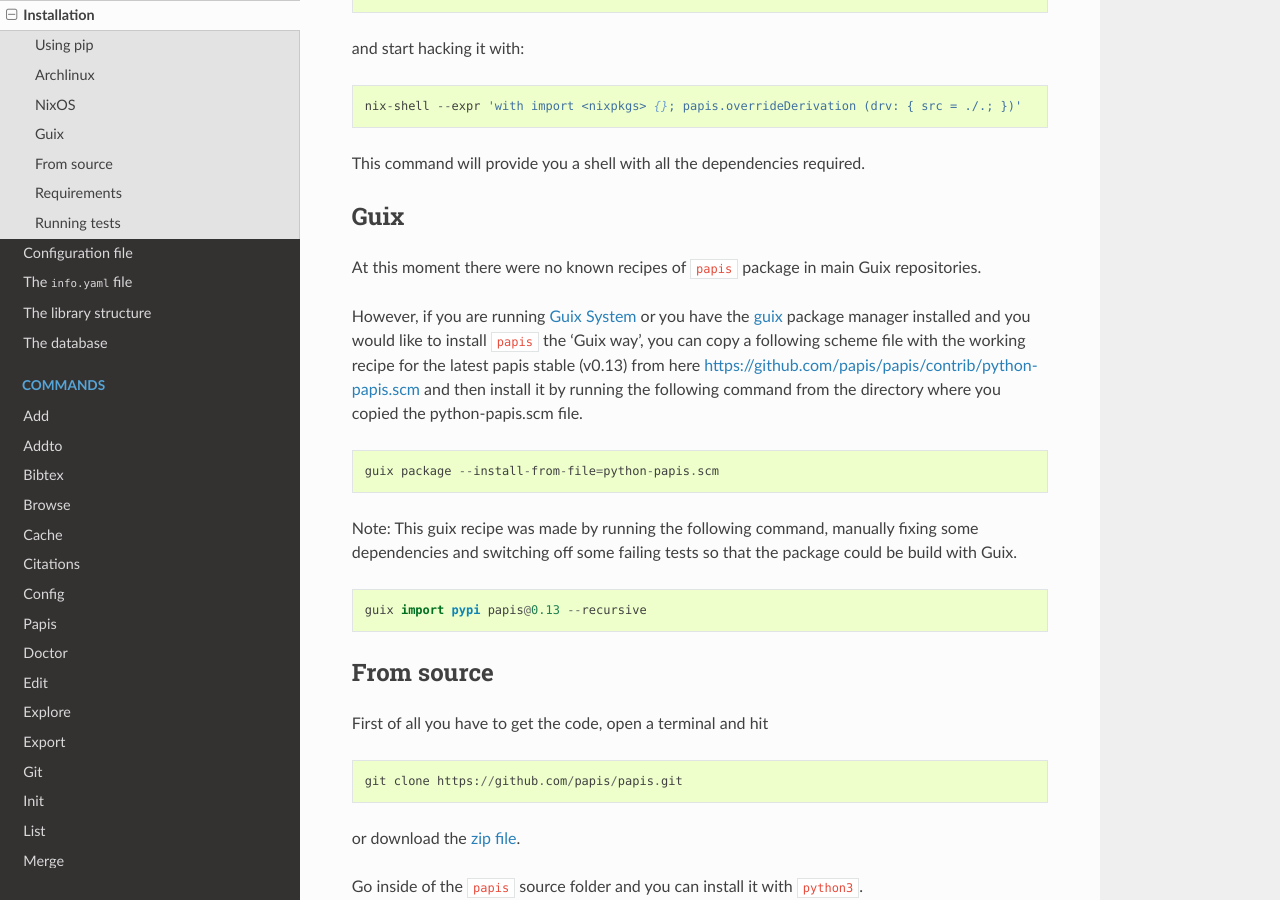
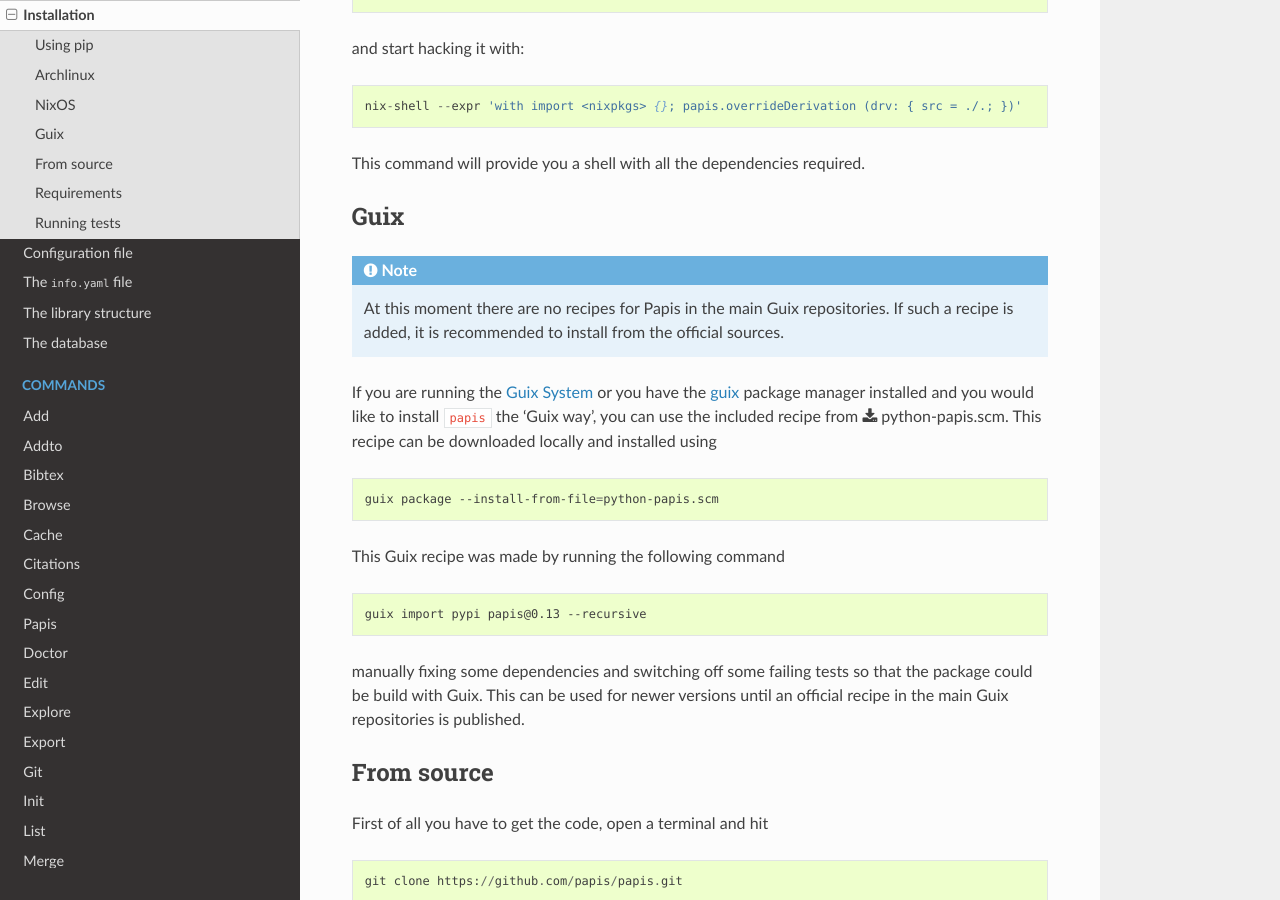
Before and after one commit to papis/papis, a Sphinx documentation site: the page built from doc/source/install.rst, in a window 1280 px wide and 900 px high, scrolled down 1164 px. Built offline with Sphinx 7.4.7 and the Read the Docs theme 2.0.0, drawn with Linux system fonts in a browser that asks for light colours.

Commit message:
docs: rephrase guix install instructions

```diff
--- a/doc/source/install.rst
+++ b/doc/source/install.rst
@@ -74,20 +74,32 @@
 
 Guix
 ----
-At this moment there were no known recipes of ``papis`` package in main Guix repositories.
 
-However, if you are running `Guix System <https://guix.gnu.org/>`__ or you have the
-`guix <https://guix.gnu.org/>`__ package manager installed and you would like to install ``papis`` the 'Guix way', you can copy a following scheme file with the working recipe for the latest papis stable (v0.13) from here https://github.com/papis/papis/contrib/python-papis.scm and then install it by running the following command from the directory where you copied the python-papis.scm file.
+.. note::
 
-::
+    At this moment there are no recipes for Papis in the main Guix repositories.
+    If such a recipe is added, it is recommended to install from the official
+    sources.
 
-  guix package --install-from-file=python-papis.scm
+If you are running the `Guix System <https://guix.gnu.org/>`__ or you have the
+`guix <https://guix.gnu.org/>`__ package manager installed and you would like
+to install ``papis`` the 'Guix way', you can use the included recipe from
+:download:`python-papis.scm <../../contrib/python-papis.scm>`. This recipe can
+be downloaded locally and installed using
 
-Note: This guix recipe was made by running the following command, manually fixing some dependencies and switching off some failing tests so that the package could be build with Guix.
+.. code:: sh
 
-::
+    guix package --install-from-file=python-papis.scm
+
+This Guix recipe was made by running the following command
+
+.. code:: sh
 
   guix import pypi papis@0.13 --recursive
+
+manually fixing some dependencies and switching off some failing tests so
+that the package could be build with Guix. This can be used for newer versions
+until an official recipe in the main Guix repositories is published.
 
 From source
 -----------
```
